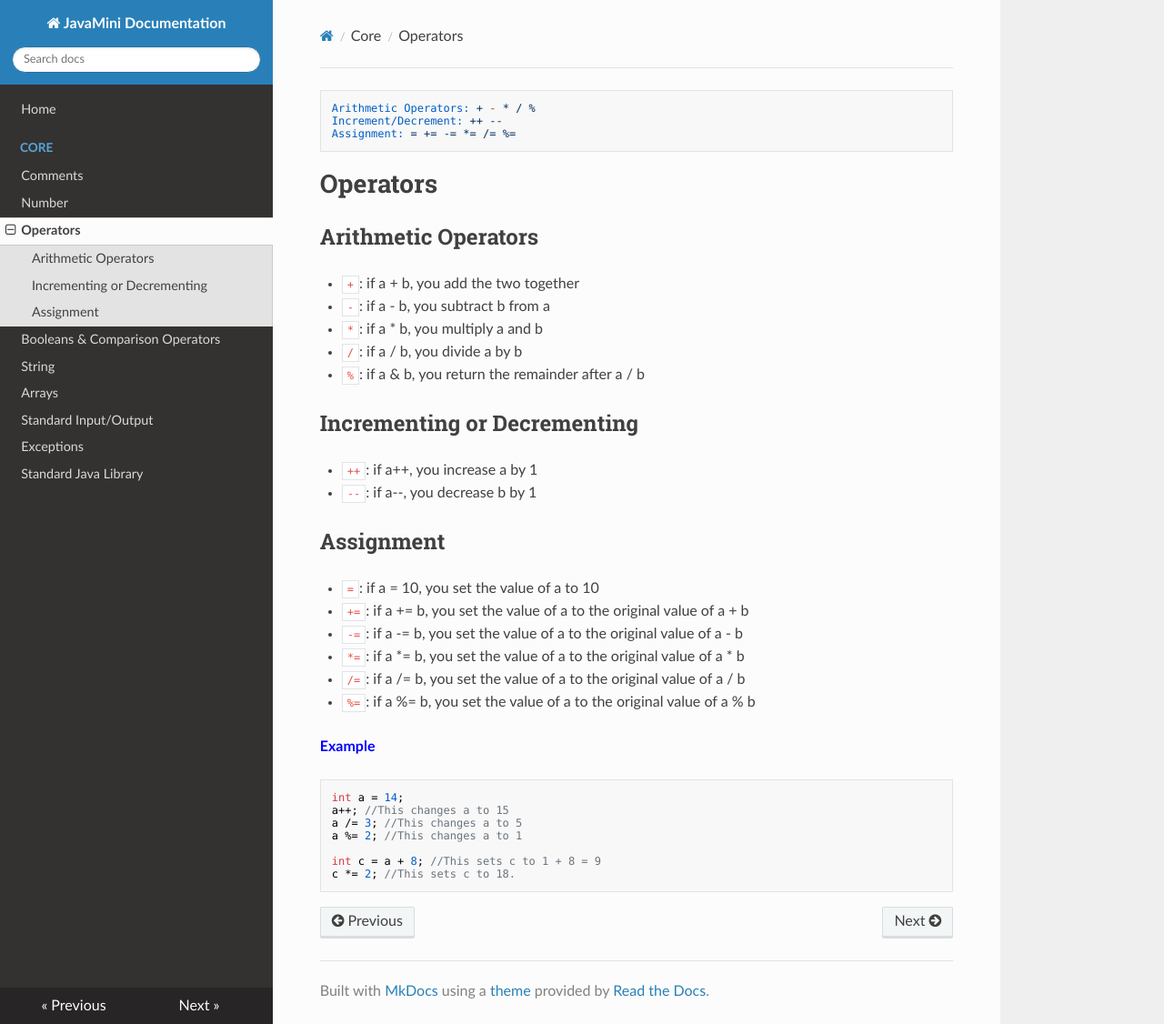
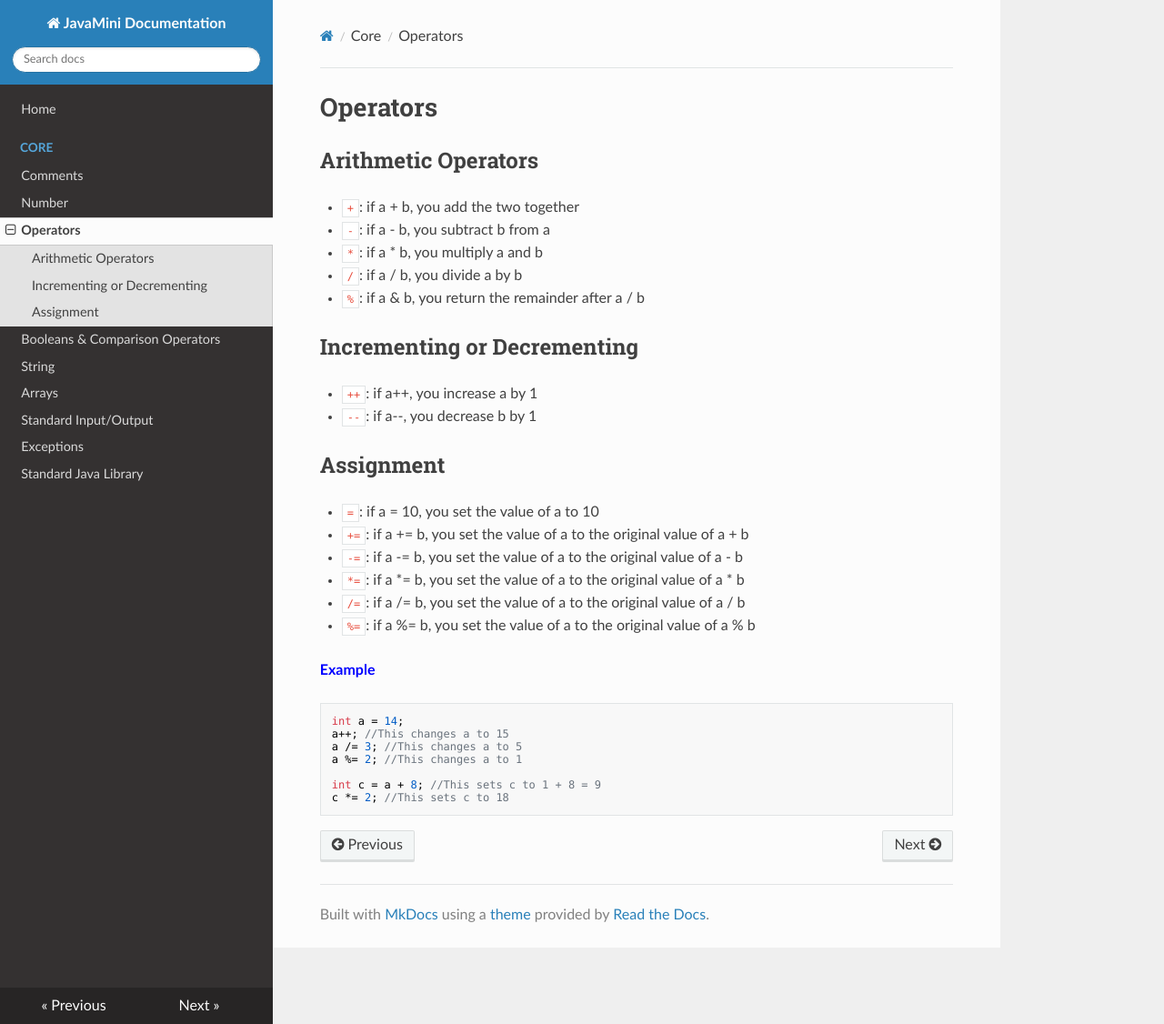
Before and after one commit to bofeng/javamini-doc, an MkDocs documentation site: the page built from doc/core/operators.md, in a window 1280 px wide and 1126 px high. Shown: the whole window at 91% size. Built offline with MkDocs 1.6.1, drawn with Linux system fonts in a browser that asks for light colours; nearby versions of some CDN libraries; old or Windows-style settings are respelled for this version of MkDocs.

Commit message:
Added content to Operators

````diff
--- a/doc/core/operators.md
+++ b/doc/core/operators.md
@@ -1,10 +1,3 @@
-todo:
-```
-Arithmetic Operators: + - * / %
-Increment/Decrement: ++ --
-Assignment: = += -= *= /= %=
-```
-
 #Operators
 ##Arithmetic Operators
 * ```+```: if a + b, you add the two together
@@ -33,5 +26,5 @@ a /= 3; //This changes a to 5
 a %= 2; //This changes a to 1
 
 int c = a + 8; //This sets c to 1 + 8 = 9
-c *= 2; //This sets c to 18.
+c *= 2; //This sets c to 18
 ```
````
